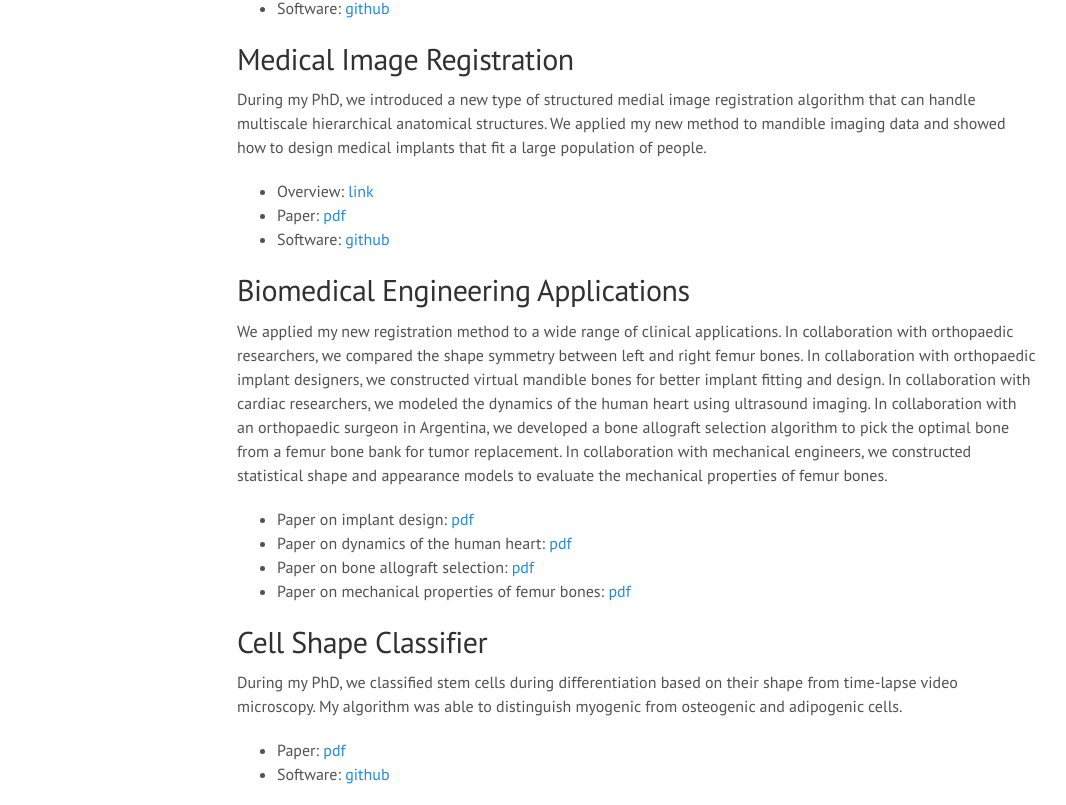
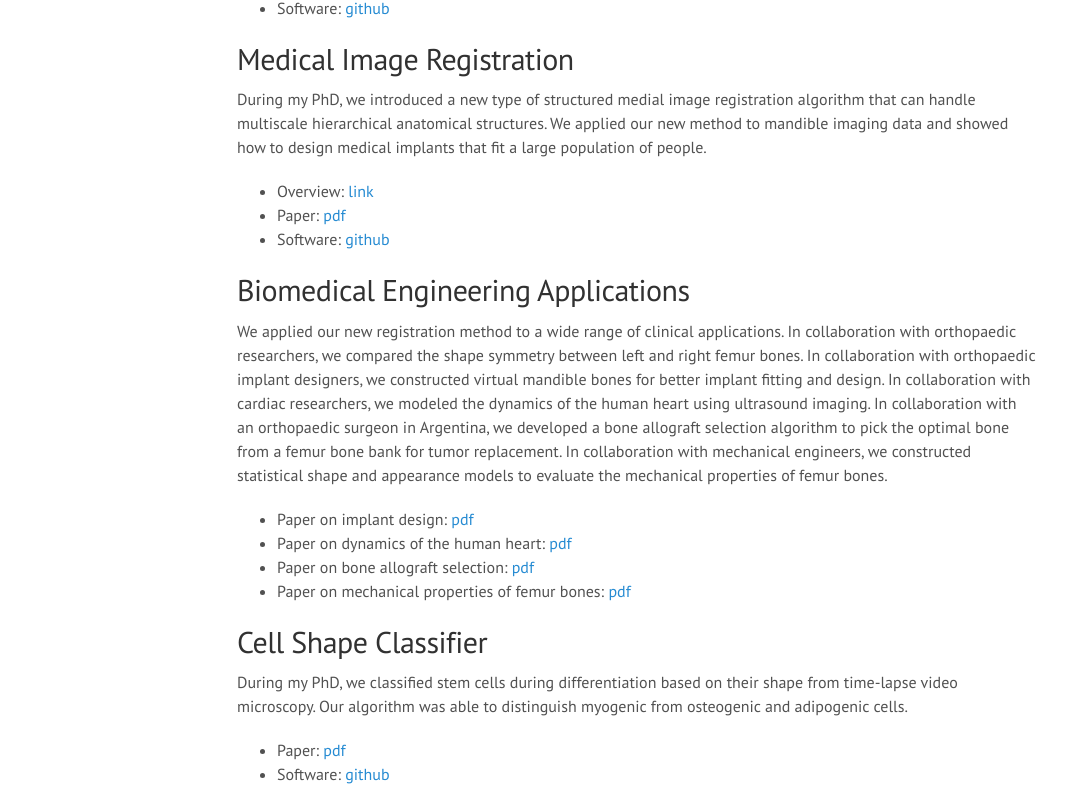
Before and after one commit to ChristofSeiler/ChristofSeiler.github.io, a Jekyll site: the page built from projects.md, in a window 1280 px wide and 1400 px high, scrolled down 1530 px. Shown: the part 342-1147 px from the top of the window, without its empty margins (3-1069 px from the left). Built offline with Jekyll 4.4.1, drawn with Linux system fonts in a browser that asks for light colours.

Commit message:
change from "my" to "our"

```diff
--- a/projects.md
+++ b/projects.md
@@ -62,7 +62,7 @@ Second, we built a Bayesian registration model and implemented the Hamiltonian M
 
 ## Medical Image Registration
 
-During my PhD, we introduced a new type of structured medial image registration algorithm that can handle multiscale hierarchical anatomical structures. We applied my new method to mandible imaging data and showed how to design medical implants that fit a large population of people.
+During my PhD, we introduced a new type of structured medial image registration algorithm that can handle multiscale hierarchical anatomical structures. We applied our new method to mandible imaging data and showed how to design medical implants that fit a large population of people.
 
 * Overview: [link](https://christofseiler.github.io/phd)
 * Paper: [pdf](http://www.inria.fr/sophia/asclepios/Publications/Christof.Seiler/SeilerPolyaffineTransformationTreesMedIA2012.pdf)
@@ -70,7 +70,7 @@ During my PhD, we introduced a new type of structured medial image registration
 
 ## Biomedical Engineering Applications
 
-We applied my new registration method to a wide range of clinical applications. In collaboration with orthopaedic researchers, we compared the shape symmetry between left and right femur bones. In collaboration with orthopaedic implant designers, we constructed virtual mandible bones for better implant fitting and design. In collaboration with cardiac researchers, we modeled the dynamics of the human heart using ultrasound imaging. In collaboration with an orthopaedic surgeon in Argentina, we developed a bone allograft selection algorithm to pick the optimal bone from a femur bone bank for tumor replacement. In collaboration with mechanical engineers, we constructed statistical shape and appearance models to evaluate the mechanical properties of femur bones.
+We applied our new registration method to a wide range of clinical applications. In collaboration with orthopaedic researchers, we compared the shape symmetry between left and right femur bones. In collaboration with orthopaedic implant designers, we constructed virtual mandible bones for better implant fitting and design. In collaboration with cardiac researchers, we modeled the dynamics of the human heart using ultrasound imaging. In collaboration with an orthopaedic surgeon in Argentina, we developed a bone allograft selection algorithm to pick the optimal bone from a femur bone bank for tumor replacement. In collaboration with mechanical engineers, we constructed statistical shape and appearance models to evaluate the mechanical properties of femur bones.
 
 * Paper on implant design: [pdf](http://www.mauricioreyes.me/Publications/BouMiccai2012.pdf)
 * Paper on dynamics of the human heart: [pdf](http://hal.inria.fr/hal-00840041/PDF/MICCAI_mcleod_2013.pdf)
@@ -79,7 +79,7 @@ We applied my new registration method to a wide range of clinical applications.
 
 ## Cell Shape Classifier
 
-During my PhD, we classified stem cells during differentiation based on their shape from time-lapse video microscopy. My algorithm was able to distinguish myogenic from osteogenic and adipogenic cells.
+During my PhD, we classified stem cells during differentiation based on their shape from time-lapse video microscopy. Our algorithm was able to distinguish myogenic from osteogenic and adipogenic cells.
 
 * Paper: [pdf](https://pdfs.semanticscholar.org/a1f2/856b339318fd751d77a9cde70ffc07d9e863.pdf)
 * Software: [github](https://github.com/ChristofSeiler/CellShapeClassifier)
```
